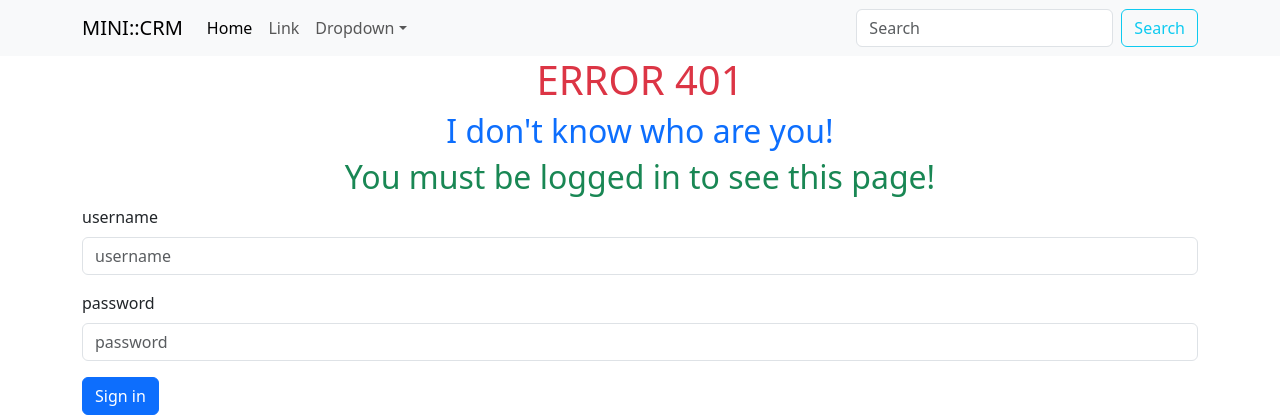
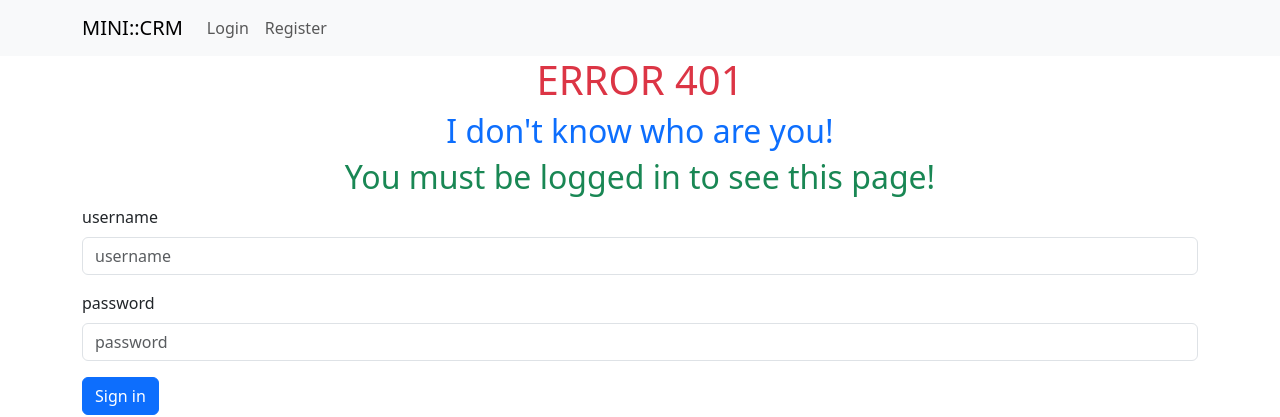
Before and after one commit to dabzse/mini_crm, a Django app: page / in a window 1280 px wide. Shown: the top 417 px of the page. Run offline with Django 4.2, Linux system fonts and the light colour scheme; some libraries are stand-ins or nearby versions.

Commit message:
add: authentication for the navbar

```diff
--- a/crm/templates/_partials/navbar.html
+++ b/crm/templates/_partials/navbar.html
@@ -6,12 +6,10 @@
             <span class="navbar-toggler-icon"></span>
         </button>
         <div class="collapse navbar-collapse" id="crm_django">
+            {% if user.is_authenticated %}
             <ul class="navbar-nav me-auto mt-2 mt-lg-0">
                     <li class="nav-item">
-                    <a class="nav-link active" href="#" aria-current="page">Home <span class="visually-hidden">(current)</span></a>
-                </li>
-                <li class="nav-item">
-                    <a class="nav-link" href="#">Link</a>
+                        <a class="nav-link" href="{% url 'logout_user' %}">Logout</a>
                     </li>
                     <li class="nav-item dropdown">
                         <a class="nav-link dropdown-toggle" href="#" id="dropdownId" data-bs-toggle="dropdown" aria-haspopup="true" aria-expanded="false">Dropdown</a>
@@ -26,6 +24,16 @@
                     <input class="form-control me-sm-2" type="text" placeholder="Search">
                     <button class="btn btn-outline-info my-2 my-sm-0" type="submit">Search</button>
                 </form>
+                {% else %}
+                <ul class="navbar-nav me-auto mt-2 mt-lg-0">
+                    <li class="nav-item">
+                        <a class="nav-link" href="{% url 'home' %}">Login</a>
+                    </li>
+                    <li class="nav-item">
+                        <a class="nav-link" href="{% url 'register_user' %}">Register</a>
+                    </li>
+                </ul>
+                {% endif %}
         </div>
     </div>
 </nav>
```
Lines whose indentation alone changed are shown as unchanged.
